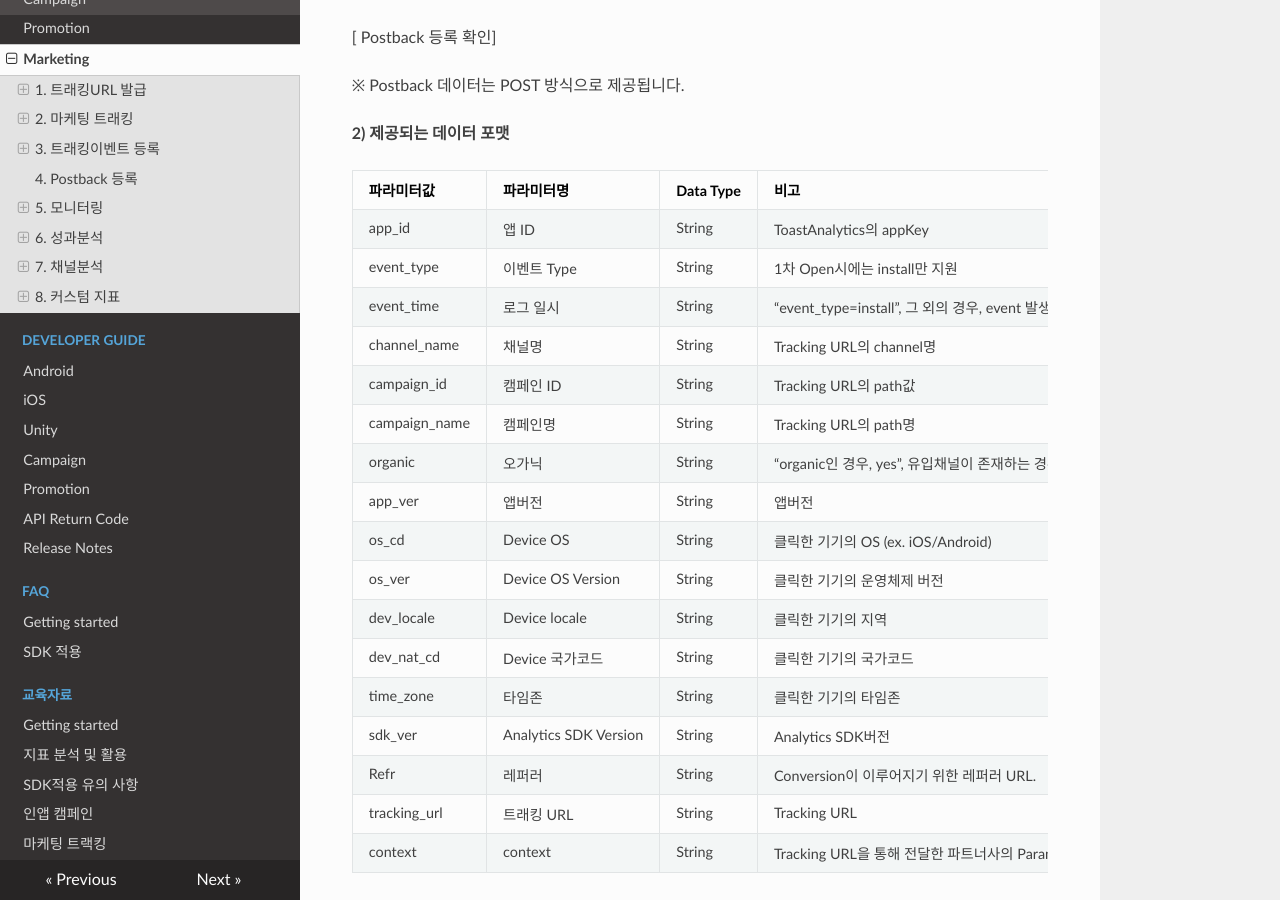
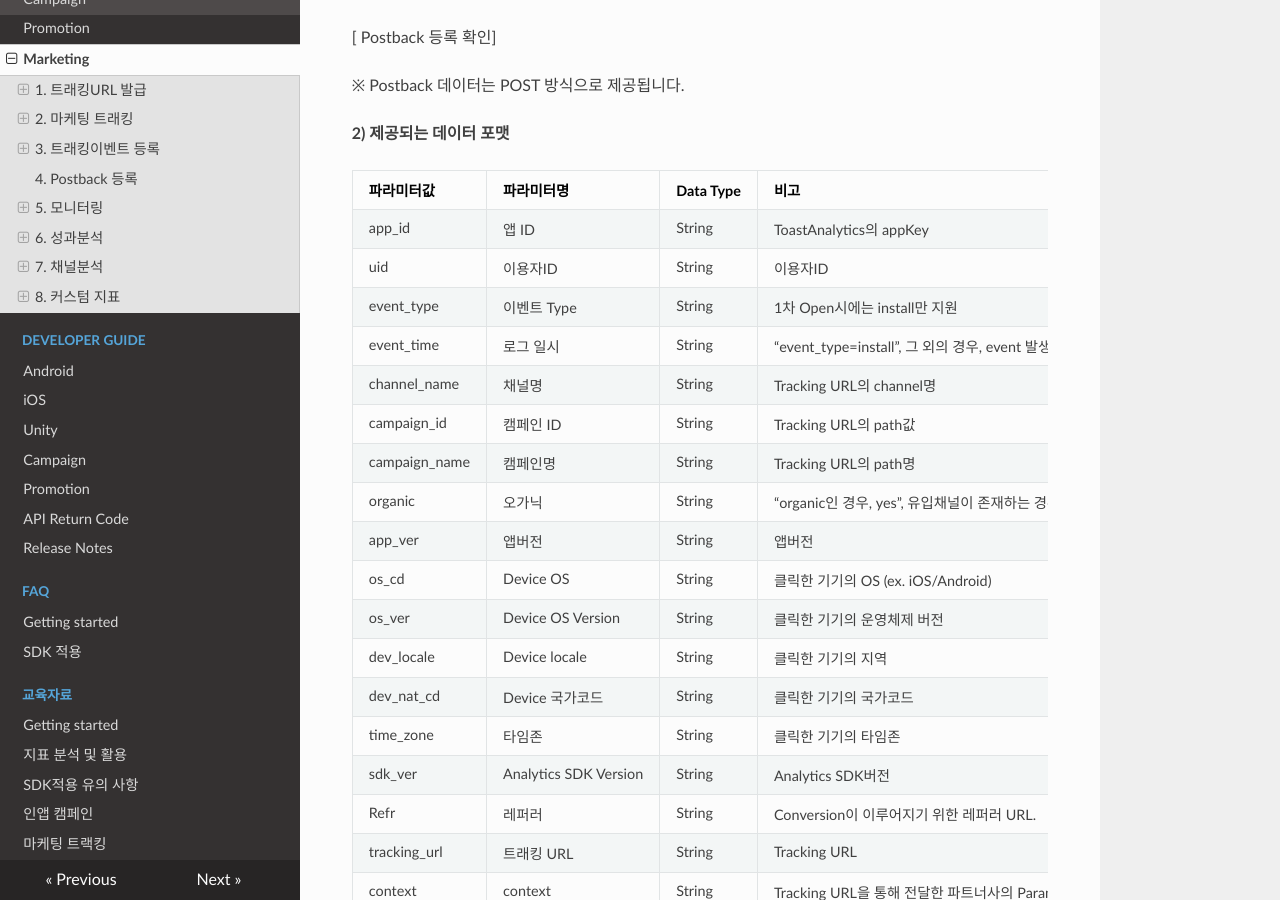
Before and after one commit to ToastAnalytics/ToastAnalytics, an MkDocs documentation site: the page built from docs/Developer/3. marketing Guide.md, in a window 1280 px wide and 900 px high, scrolled down 10235 px. Built offline with MkDocs 1.6.1, drawn with Linux system fonts in a browser that asks for light colours; nearby versions of some CDN libraries; old or Windows-style settings are respelled for this version of MkDocs.

Commit message:
Update 3. marketing Guide.md

```diff
--- a/docs/Developer/3. marketing Guide.md
+++ b/docs/Developer/3. marketing Guide.md
@@ -404,6 +404,7 @@ Toast Analyics에 광고집행을 통해 발생된 이벤트 정보를 전송
 |파라미터값			|파라미터명			|Data Type	|비고|
 |---|---|---|---|
 |app_id	|앱 ID	|String	|ToastAnalytics의 appKey|
+|uid	|이용자ID	|String	|이용자ID|
 |event_type	|이벤트 Type	|String	|1차 Open시에는 install만 지원|
 |event_time	|로그 일시	|String	|“event_type=install”, 그 외의 경우, event 발생 시간|
 |channel_name	|채널명	|String	|Tracking URL의 channel명|
```
